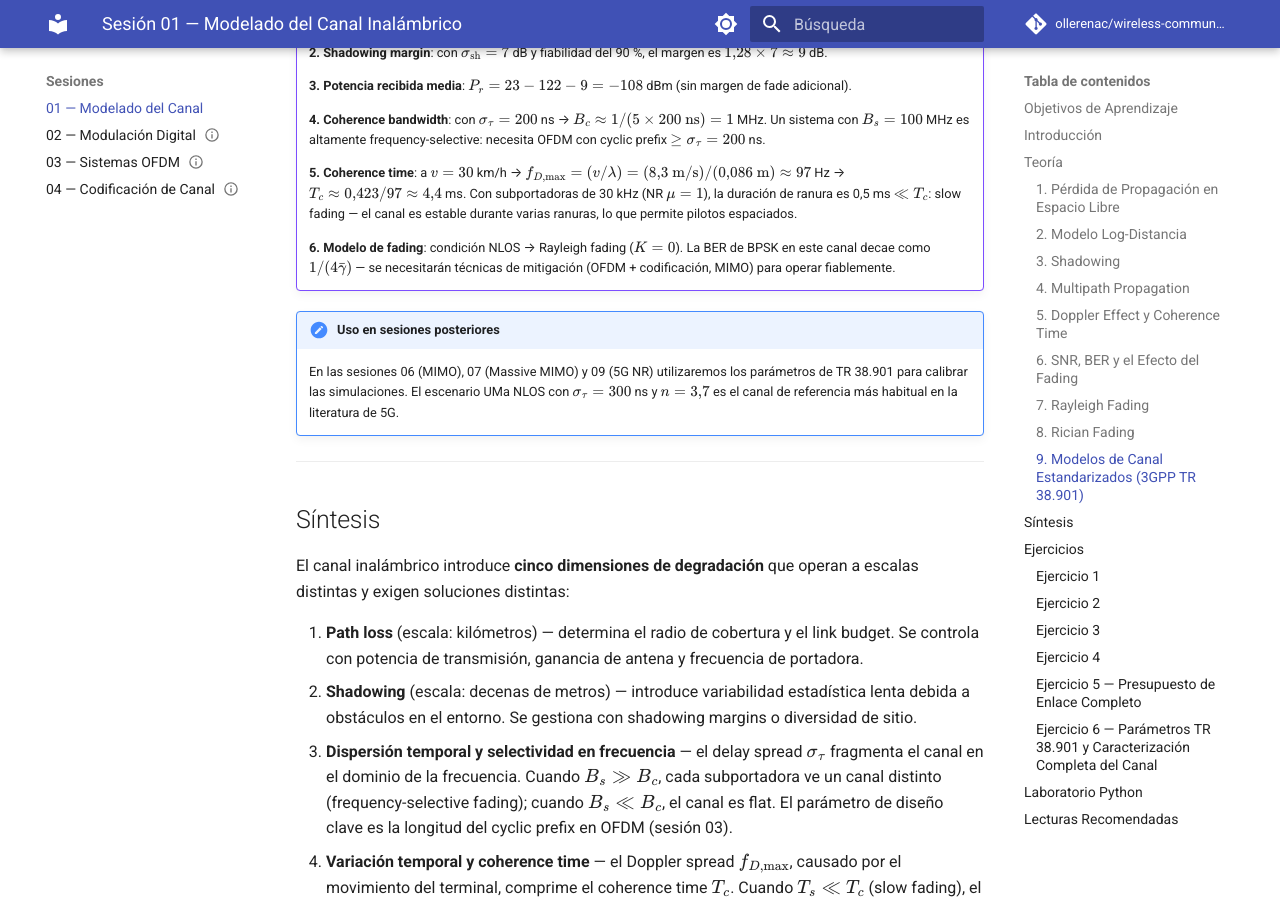
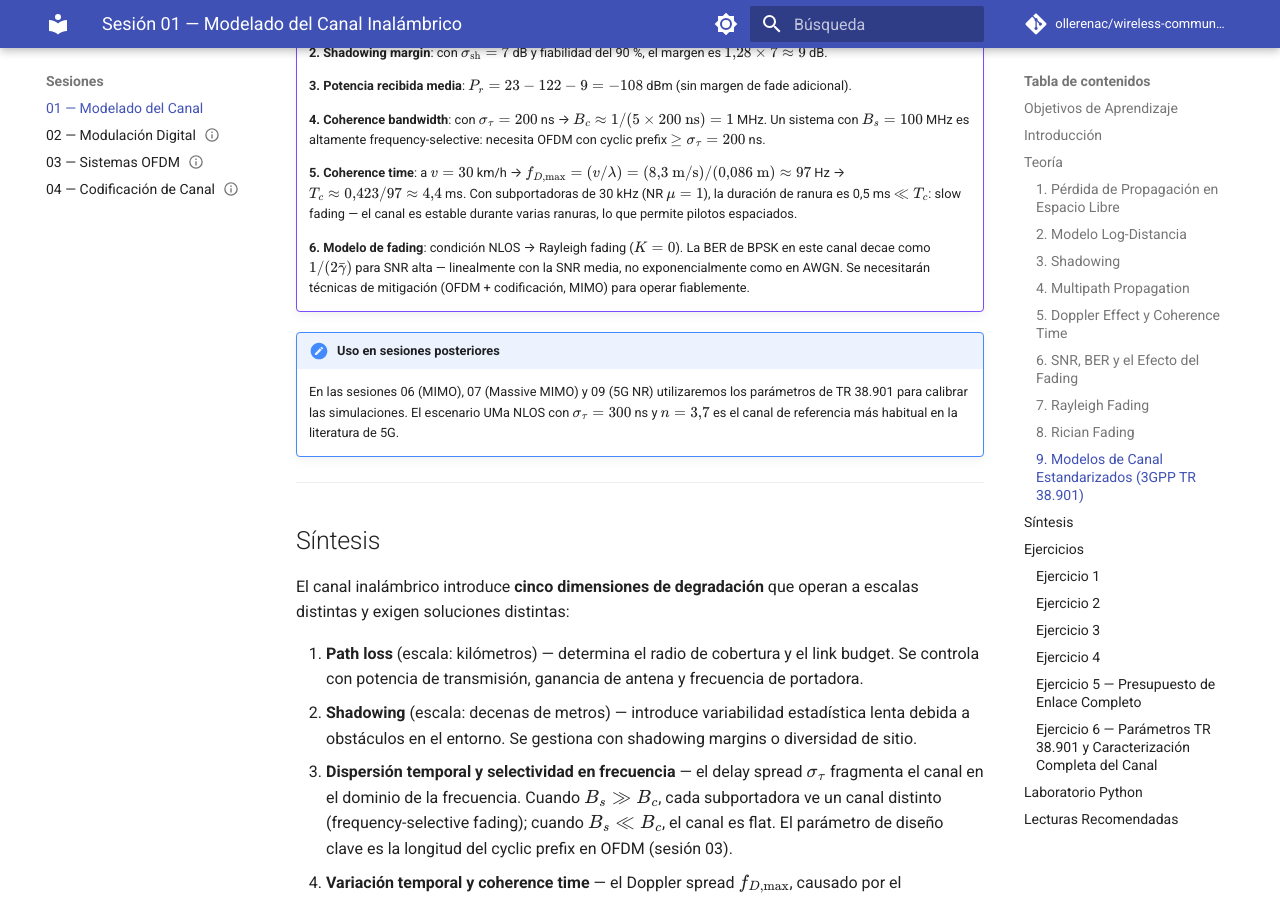
Before and after one commit to ollerenac/wireless-communication-systems, an MkDocs documentation site: the page built from docs/sessions/01-channel-modeling/index.md, in a window 1280 px wide and 900 px high, scrolled down 36305 px. Built offline with MkDocs 1.6.1 and Material for MkDocs 9.7.7, drawn with Linux system fonts in a browser that asks for light colours; comment, search, counter and statistics services are not loaded.

Commit message:
session 01: fix BER approximation in §9 integrating example from 1/4γ̄ to correct 1/2γ̄
Co-Authored-By: Claude Sonnet 4.6 <noreply@anthropic.com>

```diff
--- a/docs/sessions/01-channel-modeling/index.md
+++ b/docs/sessions/01-channel-modeling/index.md
@@ -662,7 +662,7 @@ TR 38.901 contiene Rayleigh y Rician como casos especiales, pero los embebe en u
 
     **5. Coherence time**: a $v = 30$ km/h → $f_{D,\text{max}} = (v/\lambda) = (8{,}3\ \text{m/s})/(0{,}086\ \text{m}) \approx 97$ Hz → $T_c \approx 0{,}423/97 \approx 4{,}4$ ms. Con subportadoras de 30 kHz (NR $\mu=1$), la duración de ranura es 0,5 ms $\ll T_c$: slow fading — el canal es estable durante varias ranuras, lo que permite pilotos espaciados.
 
-    **6. Modelo de fading**: condición NLOS → Rayleigh fading ($K = 0$). La BER de BPSK en este canal decae como $1/(4\bar{\gamma})$ — se necesitarán técnicas de mitigación (OFDM + codificación, MIMO) para operar fiablemente.
+    **6. Modelo de fading**: condición NLOS → Rayleigh fading ($K = 0$). La BER de BPSK en este canal decae como $1/(2\bar{\gamma})$ para SNR alta — linealmente con la SNR media, no exponencialmente como en AWGN. Se necesitarán técnicas de mitigación (OFDM + codificación, MIMO) para operar fiablemente.
 
 !!! note "Uso en sesiones posteriores"
     En las sesiones 06 (MIMO), 07 (Massive MIMO) y 09 (5G NR) utilizaremos los parámetros de TR 38.901 para calibrar las simulaciones. El escenario UMa NLOS con $\sigma_\tau = 300$ ns y $n = 3{,}7$ es el canal de referencia más habitual en la literatura de 5G.
```
